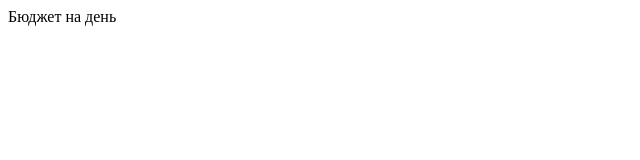
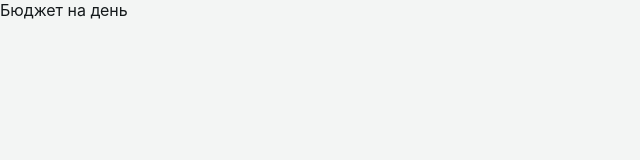
Before and after one commit to kitaliev/spendings-budget, a Vue app: page / in a window 1280 px wide. Shown: the top 160 px of the page, without its empty margins (0-640 px from the left). Built offline with nearby package versions, Linux system fonts and the light colour scheme.

Commit message:
feat: add design tokens and global reset (SCSS)

```diff
--- a/src/main.js
+++ b/src/main.js
@@ -1,5 +1,6 @@
 import { createApp } from 'vue';
 import { createPinia } from 'pinia';
 import App from './App.vue';
+import './styles/main.scss';
 
 createApp(App).use(createPinia()).mount('#app');
--- /dev/null
+++ b/src/styles/_reset.scss
@@ -0,0 +1,34 @@
+@use 'tokens' as *;
+
+*, *::before, *::after {
+  box-sizing: border-box;
+}
+
+body {
+  margin: 0;
+  background: var(--ground);
+  color: var(--ink);
+  font-family: $font-ui;
+  -webkit-tap-highlight-color: transparent;
+  overscroll-behavior-y: none;
+}
+
+button {
+  font: inherit;
+  color: inherit;
+  background: none;
+  border: 0;
+  cursor: pointer;
+}
+
+button:focus-visible {
+  outline: 2px solid var(--accent);
+  outline-offset: 2px;
+}
+
+@media (prefers-reduced-motion: reduce) {
+  *, *::before, *::after {
+    animation-duration: 0.01ms !important;
+    transition-duration: 0.01ms !important;
+  }
+}
--- /dev/null
+++ b/src/styles/_tokens.scss
@@ -0,0 +1,88 @@
+:root {
+  color-scheme: light;
+  --ground: #F3F5F4;
+  --surface: #FFFFFF;
+  --surface-raised: #E8EBEA;
+  --surface-sunken: #EDEFEE;
+  --ink: #14191B;
+  --ink-secondary: #52585B;
+  --ink-muted: #82898C;
+  --accent: #A9762C;
+  --accent-strong: #8F621F;
+  --accent-ink: #FFFFFF;
+  --accent-wash: rgba(169, 118, 44, .10);
+  --negative: #A8412B;
+  --negative-wash: rgba(168, 65, 43, .10);
+  --border: rgba(20, 25, 27, 0.10);
+  --border-strong: rgba(20, 25, 27, 0.16);
+  --cat-1: #2a78d6; --cat-2: #eb6834; --cat-3: #1baf7a;
+  --cat-4: #eda100; --cat-5: #e87ba4; --cat-6: #4a3aa7;
+}
+
+@media (prefers-color-scheme: dark) {
+  :root:where(:not([data-theme="light"])) {
+    color-scheme: dark;
+    --ground: #10161A;
+    --surface: #1A2226;
+    --surface-raised: #232C31;
+    --surface-sunken: #0C1114;
+    --ink: #EEEAE1;
+    --ink-secondary: #A7ADAF;
+    --ink-muted: #6E7679;
+    --accent: #CC9F55;
+    --accent-strong: #E0B565;
+    --accent-ink: #171106;
+    --accent-wash: rgba(204, 159, 85, .14);
+    --negative: #D97A62;
+    --negative-wash: rgba(217, 122, 98, .14);
+    --border: rgba(238, 234, 225, 0.10);
+    --border-strong: rgba(238, 234, 225, 0.18);
+    --cat-1: #3987e5; --cat-2: #d95926; --cat-3: #199e70;
+    --cat-4: #c98500; --cat-5: #d55181; --cat-6: #9085e9;
+  }
+}
+
+:root[data-theme="dark"] {
+  color-scheme: dark;
+  --ground: #10161A;
+  --surface: #1A2226;
+  --surface-raised: #232C31;
+  --surface-sunken: #0C1114;
+  --ink: #EEEAE1;
+  --ink-secondary: #A7ADAF;
+  --ink-muted: #6E7679;
+  --accent: #CC9F55;
+  --accent-strong: #E0B565;
+  --accent-ink: #171106;
+  --accent-wash: rgba(204, 159, 85, .14);
+  --negative: #D97A62;
+  --negative-wash: rgba(217, 122, 98, .14);
+  --border: rgba(238, 234, 225, 0.10);
+  --border-strong: rgba(238, 234, 225, 0.18);
+  --cat-1: #3987e5; --cat-2: #d95926; --cat-3: #199e70;
+  --cat-4: #c98500; --cat-5: #d55181; --cat-6: #9085e9;
+}
+
+:root[data-theme="light"] {
+  color-scheme: light;
+  --ground: #F3F5F4;
+  --surface: #FFFFFF;
+  --surface-raised: #E8EBEA;
+  --surface-sunken: #EDEFEE;
+  --ink: #14191B;
+  --ink-secondary: #52585B;
+  --ink-muted: #82898C;
+  --accent: #A9762C;
+  --accent-strong: #8F621F;
+  --accent-ink: #FFFFFF;
+  --accent-wash: rgba(169, 118, 44, .10);
+  --negative: #A8412B;
+  --negative-wash: rgba(168, 65, 43, .10);
+  --border: rgba(20, 25, 27, 0.10);
+  --border-strong: rgba(20, 25, 27, 0.16);
+  --cat-1: #2a78d6; --cat-2: #eb6834; --cat-3: #1baf7a;
+  --cat-4: #eda100; --cat-5: #e87ba4; --cat-6: #4a3aa7;
+}
+
+$font-ui: -apple-system, BlinkMacSystemFont, "SF Pro Text", "Helvetica Neue", Arial, sans-serif;
+$font-money: ui-monospace, "SF Mono", SFMono-Regular, Menlo, Consolas, monospace;
--- /dev/null
+++ b/src/styles/main.scss
@@ -0,0 +1,3 @@
+@forward 'tokens';
+@use 'tokens' as *;
+@forward 'reset';
```
